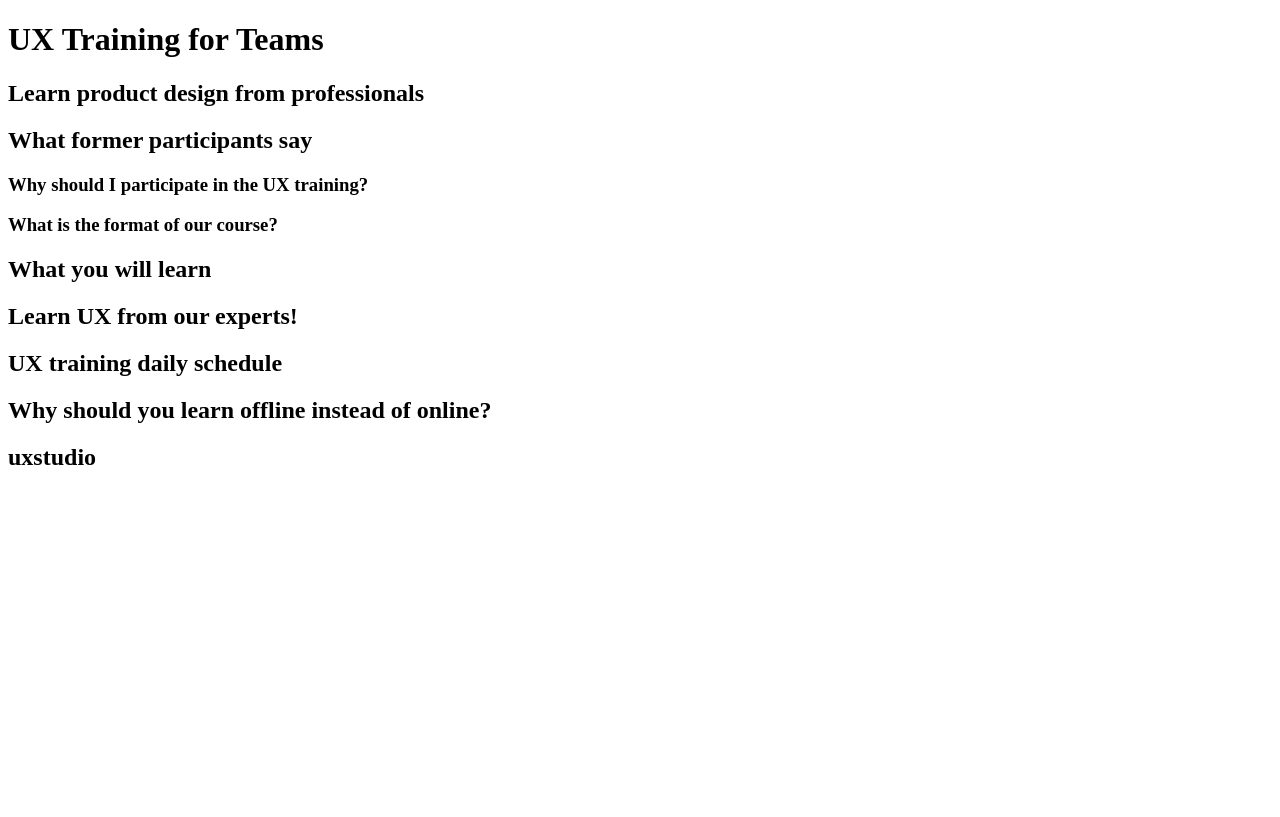
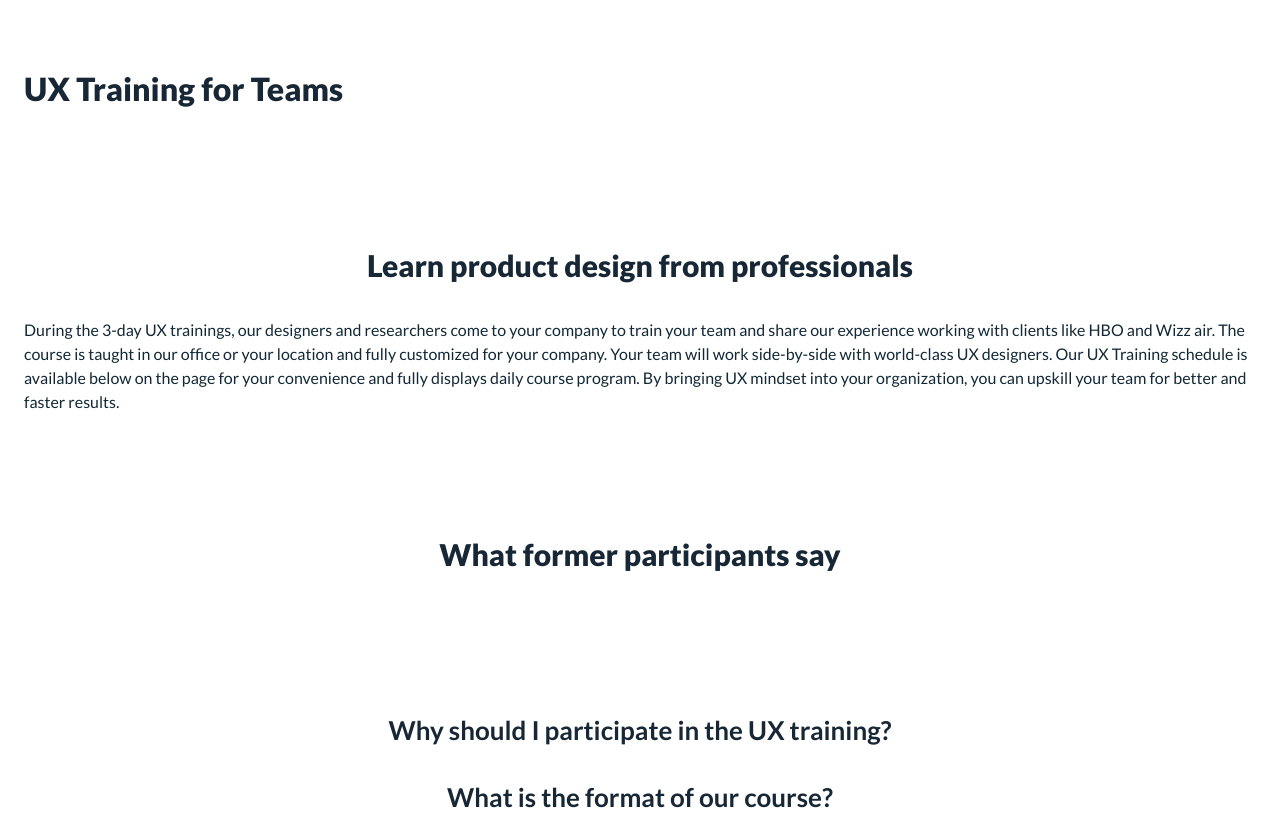
Before and after one commit to victoriakurichenko/workshop1, a plain HTML site: page index.html in a window 1280 px wide. Shown: the top 817 px of the page. Drawn offline with Linux system fonts and the light colour scheme.

Commit message:
style added

```diff
--- a/index.html
+++ b/index.html
@@ -17,6 +17,14 @@
 
 <section class="intro">
 <h2>Learn product design from professionals</h2>
+
+<p>During the 3-day UX trainings, our designers and researchers come to your company to train your team and share our experience working with clients like HBO and Wizz air.
+
+The course is taught in our office or your location and fully customized for your company. Your team will work side-by-side with world-class
+UX designers.
+Our UX Training schedule is available below on the page for your convenience and fully displays daily course program. By bringing UX mindset
+into your organization, you can upskill your team for better and faster results.</p>
+
 </section>
 
 <section class="testimonial">
--- a/workshop1.css
+++ b/workshop1.css
@@ -0,0 +1,53 @@
+
+body {
+    font-family: Lato, sans-serif;
+    color:#41525e;
+    font-size: 16px;
+    line-height: 1.5;
+}
+
+h1 {
+
+    font-size: 32px;
+    color: #172735;
+    line-height: 1.25;
+    font-weight: 900;
+    margin-bottom: 32px;
+    text-align: left;
+}
+
+h2 {
+    font-size: 30px;
+    color: #172735;
+    text-align: center;
+    line-height: 1.33;
+    font-weight: 900;
+    margin-bottom: 32px;
+
+}
+
+h3 {
+    font-size: 26px;
+    color: #172735;
+    text-align: center;
+    line-height: 1.33;
+    font-weight: 700;
+    margin-bottom: 32px;
+
+}
+
+p {
+
+    color: #122836;
+    font-size: 16px;
+    line-height: 1.5;
+}
+
+header,
+section,
+footer {
+  padding-top: 40px;
+  padding-left: 16px;
+  padding-right: 16px;
+  padding-bottom: 40px;
+}
```
